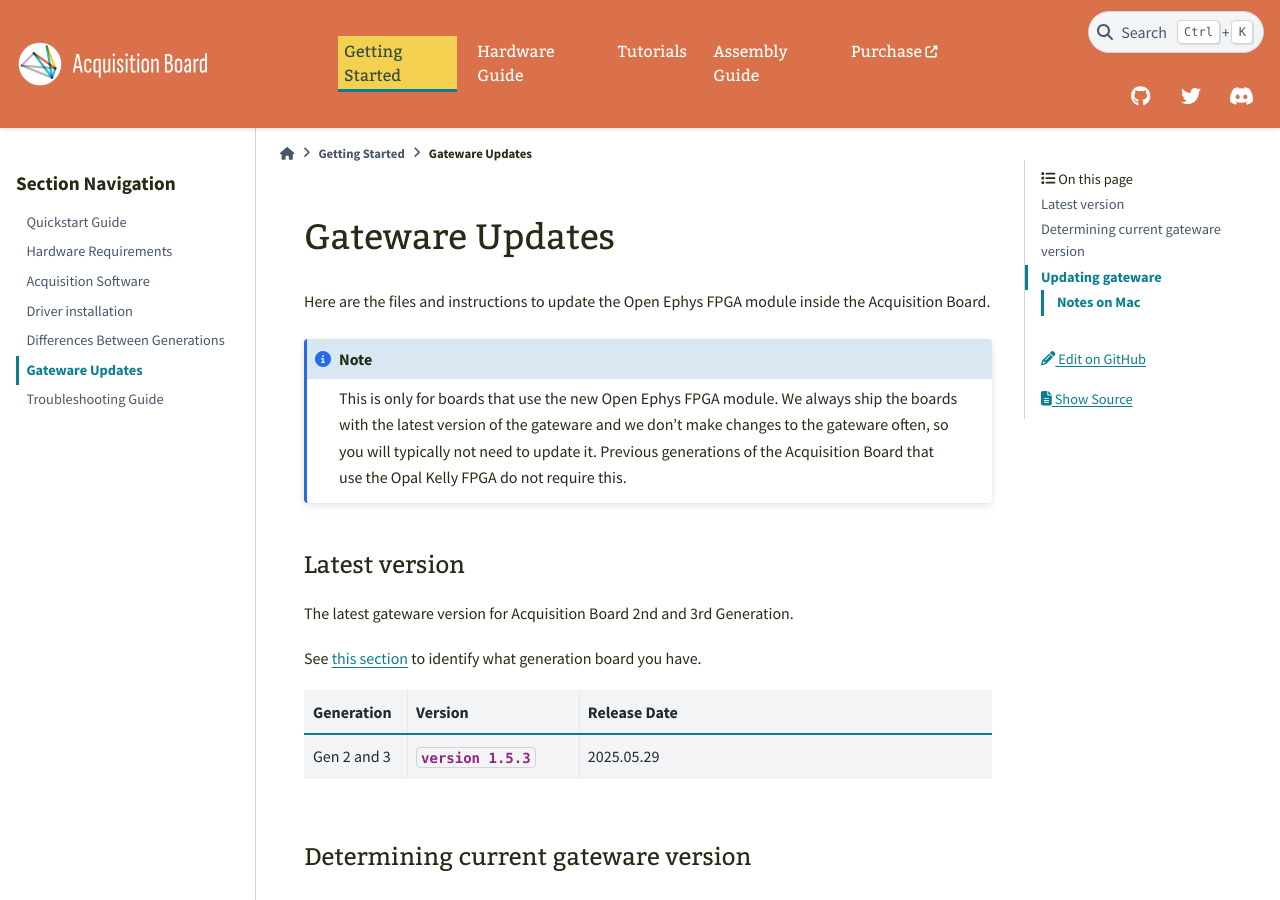
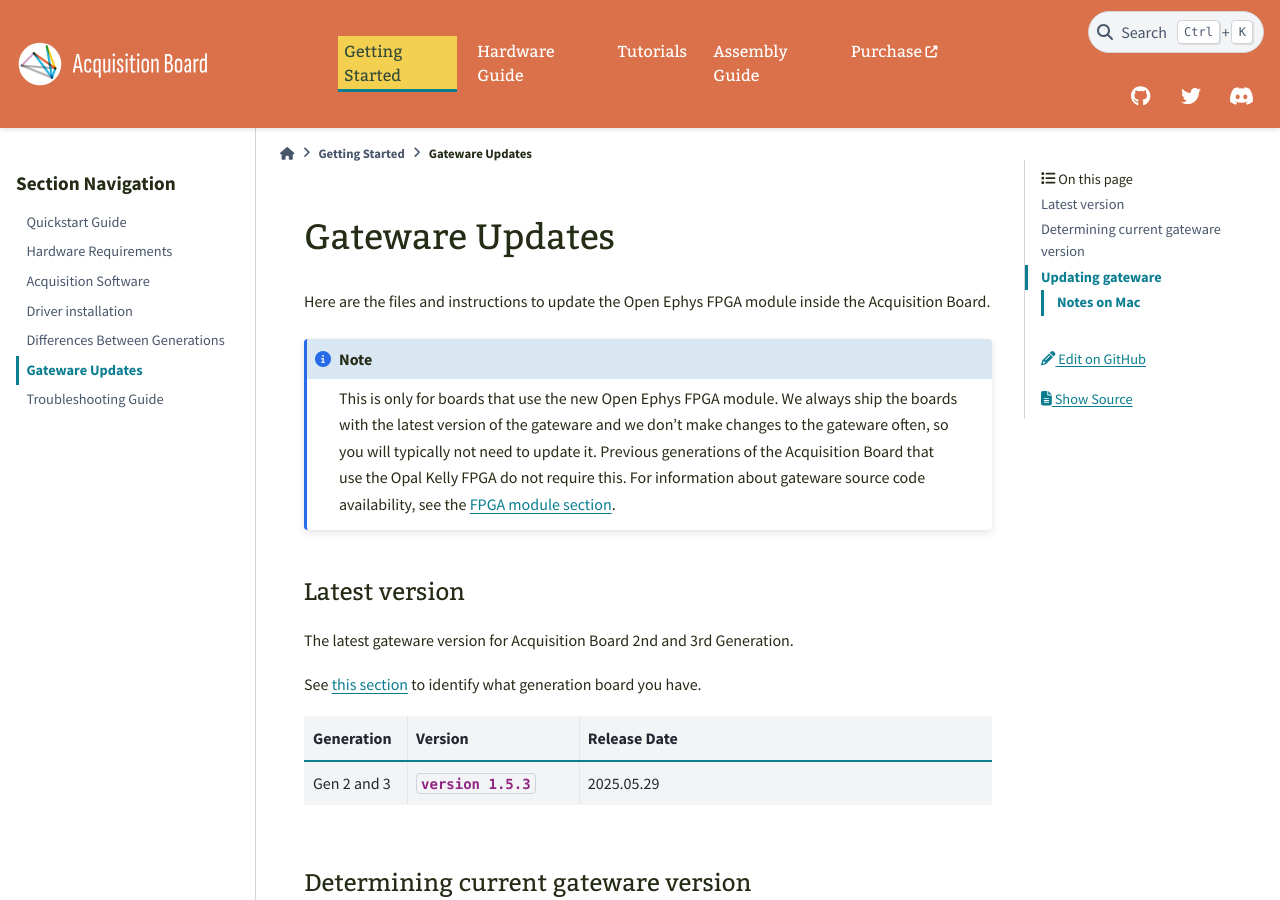
Before and after one commit to open-ephys/acq-board-docs, a Sphinx documentation site: the page built from source/User-Manual/Gateware-Update.rst, in a window 1280 px wide and 900 px high. Built offline with Sphinx 7.4.7 and the PyData theme 0.15.4, drawn with Linux system fonts in a browser that asks for light colours.

Commit message:
Add text clarifying gateware availability
- Add an admonition about FPGA programming service for 3rd party
  modules.

```diff
--- a/source/User-Manual/Gateware-Update.rst
+++ b/source/User-Manual/Gateware-Update.rst
@@ -6,7 +6,7 @@ Gateware Updates
 Here are the files and instructions to update the Open Ephys FPGA module inside
 the Acquisition Board.
 
-.. note:: This is only for boards that use the new Open Ephys FPGA module. We always ship the boards with the latest version of the gateware and we don’t make changes to the gateware often, so you will typically not need to update it. Previous generations of the Acquisition Board that use the Opal Kelly FPGA do not require this.
+.. note:: This is only for boards that use the new Open Ephys FPGA module. We always ship the boards with the latest version of the gateware and we don’t make changes to the gateware often, so you will typically not need to update it. Previous generations of the Acquisition Board that use the Opal Kelly FPGA do not require this. For information about gateware source code availability, see the :ref:`FPGA module section <howitworks>`.
 
 .. _gwupdate_latest:
 
```
Also changed, not shown: source/Hardware-Guide/How-it-works.rst (+10 -2 lines).
